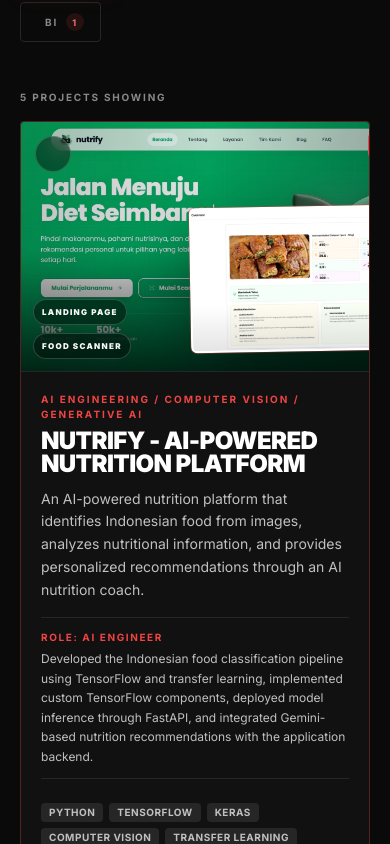
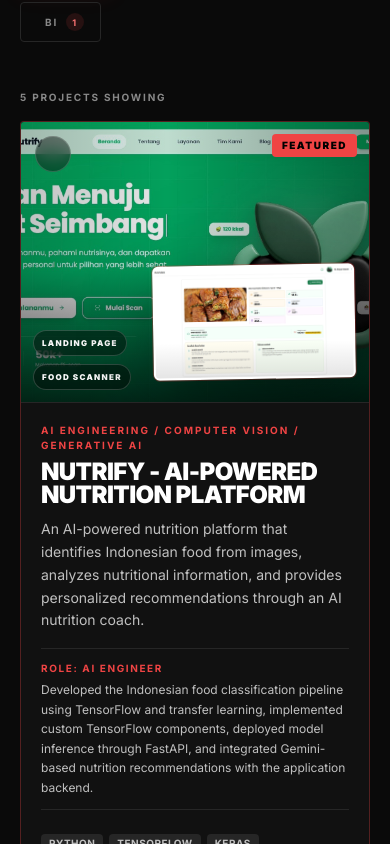
Before and after one commit to rayasesan/Portofolio, a React (Vite) app: page / in a window 390 px wide. Shown: the part 4220-5064 px from the top of the page. Built offline with nearby package versions, Linux system fonts and the light colour scheme; some icons are missing.

Commit message:
Fix featured project media width

```diff
--- a/src/index.css
+++ b/src/index.css
@@ -367,6 +367,9 @@
   z-index: 2;
 }
 .project-featured-media {
+  width: 100%;
+  height: clamp(250px, 48vw, 470px);
+  aspect-ratio: auto;
   border-bottom: 1px solid #262626;
 }
 .project-media-button {
@@ -707,6 +710,10 @@
 }
 
 @media (max-width: 640px) {
+  .project-featured-media {
+    height: clamp(240px, 72vw, 360px);
+  }
+
   .nutrify-showcase-main {
     object-position: 47% center;
   }
```
